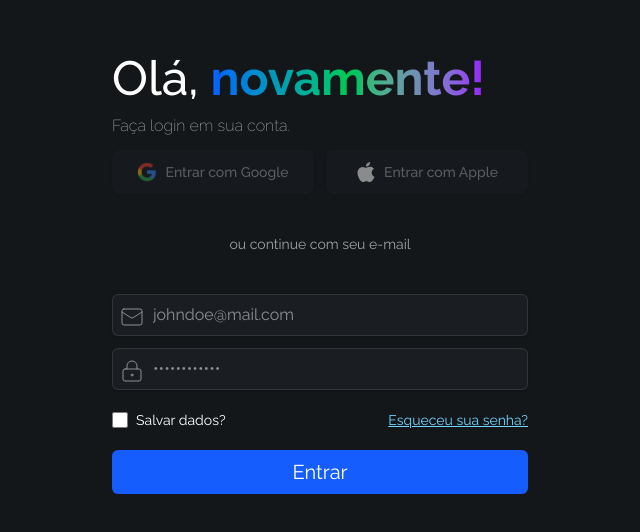
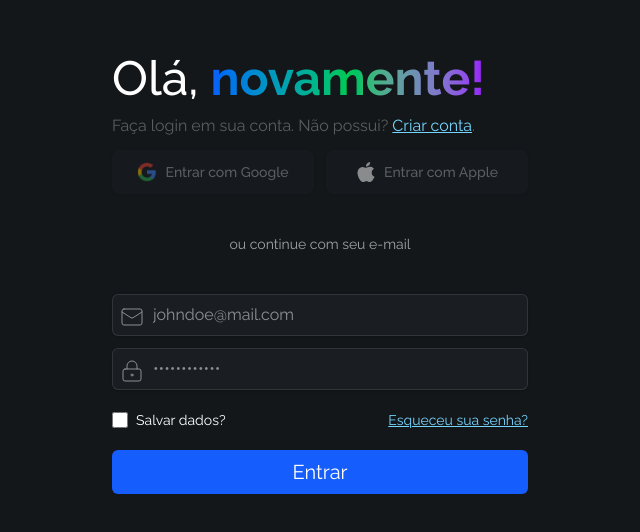
Before and after one commit to leuzaoo/finance-management, a Next.js app in the folder frontend/: page /login in a window 1280 px wide. Shown: the part 116-648 px from the top of the page, without its empty margins (0-640 px from the left). Built offline with nearby package versions, Linux system fonts and the light colour scheme; grey boxes are pictures that could not be loaded.

Commit message:
Added ToastContainer to login page file

```diff
--- a/frontend/src/app/login/page.tsx
+++ b/frontend/src/app/login/page.tsx
@@ -1,6 +1,7 @@
 "use client";
 
 import { useRouter, useSearchParams } from "next/navigation";
+import { ToastContainer } from "react-toastify";
 import { useState } from "react";
 import Image from "next/image";
 import Link from "next/link";
@@ -48,7 +49,9 @@ const LoginPage = () => {
 
     const success = await login(email, password);
     if (success) {
+      setTimeout(() => {
         router.push(callbackUrl);
+      }, 1500);
     }
   };
 
@@ -92,7 +95,7 @@ const LoginPage = () => {
           <input type="checkbox" className="size-4" />
           Salvar dados?
         </div>
-        <Link href="/register" className="text-sky-300 underline">
+        <Link href="/recover-password" className="text-sky-300 underline">
           Esqueceu sua senha?
         </Link>
       </div>
@@ -111,6 +114,8 @@ const LoginPage = () => {
   );
 
   return (
+    <>
+      <ToastContainer autoClose={1000} position="top-left" />
       <section className="mx-auto flex h-screen flex-col items-center justify-center lg:grid lg:grid-cols-2">
         <div className="mx-auto w-full max-w-md p-4 lg:col-span-1">
           <p className="text-4xl font-medium lg:text-5xl">
@@ -120,7 +125,13 @@ const LoginPage = () => {
             </span>
           </p>
 
-        <h1 className="mt-3 font-light opacity-60">Faça login em sua conta.</h1>
+          <h1 className="text-light/30 mt-3">
+            Faça login em sua conta. Não possui?{" "}
+            <Link href="/register" className="text-sky-300 underline">
+              Criar conta
+            </Link>
+            .
+          </h1>
 
           <div className="mt-3 flex flex-col items-center justify-between gap-3 sm:flex-row">
             {Providers.map(({ id, name, icon }) => (
@@ -146,6 +157,7 @@ const LoginPage = () => {
           <Video />
         </div>
       </section>
+    </>
   );
 };
 
```
Lines whose indentation alone changed are shown as unchanged.
